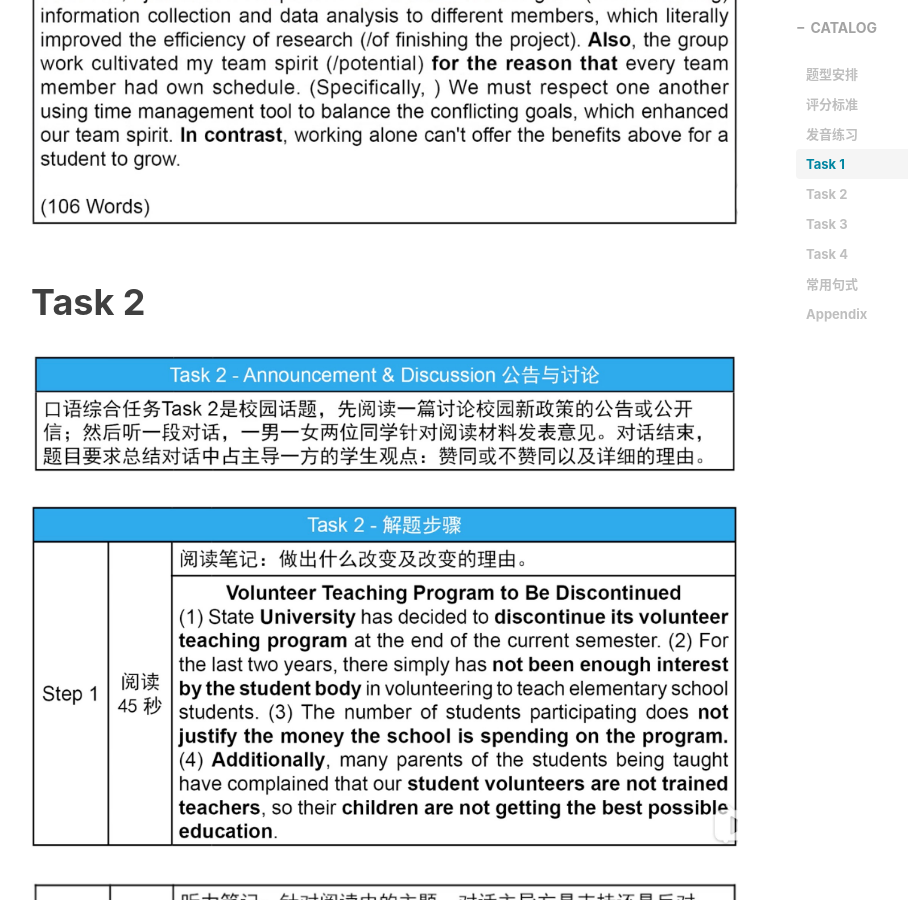
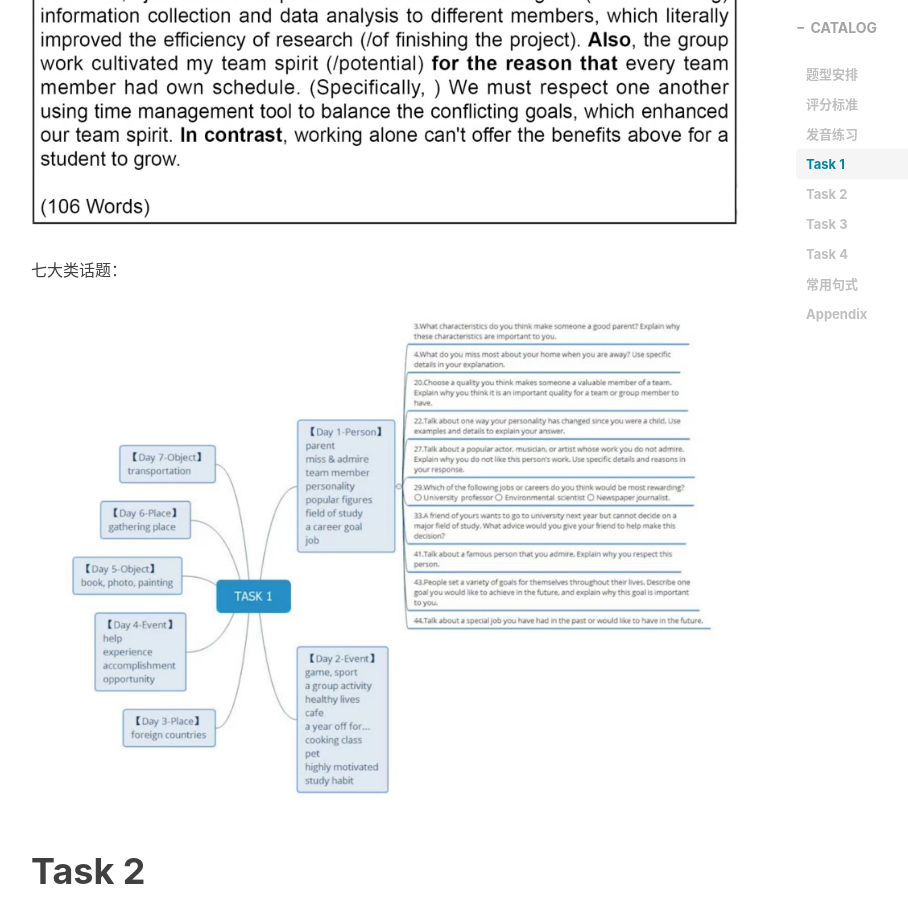
Before and after one commit to MessiahChen/MessiahChen.github.io, a Jekyll site: the page built from _posts/2020-07-20-TOEFL-Speaking.markdown, in a window 1280 px wide and 900 px high, scrolled down 4833 px. Shown: the whole window, without its empty margins (234-1142 px from the left). Built offline with Jekyll 4.4.1, drawn with Linux system fonts in a browser that asks for light colours; nearby versions of some CDN libraries; comment, search, counter and statistics services are not loaded.

Commit message:
post update

```diff
--- a/_posts/2020-07-20-TOEFL-Speaking.markdown
+++ b/_posts/2020-07-20-TOEFL-Speaking.markdown
@@ -72,6 +72,10 @@ tags:
 
 ![img](/img/in-post/post-TOEFL/speaking-10.png)
 
+七大类话题：
+
+![img](/img/in-post/post-TOEFL/speaking-29.png)
+
 
 
 # Task 2
--- a/_posts/2020-07-23-TOEFL-Writing.markdown
+++ b/_posts/2020-07-23-TOEFL-Writing.markdown
@@ -17,7 +17,7 @@ tags:
 
 
 
-# 写作安排
+# 题型安排
 
 ![img](/img/in-post/post-TOEFL/writing-1.png)
 
```
Also changed, not shown: img/in-post/post-TOEFL/speaking-29.png (added).
